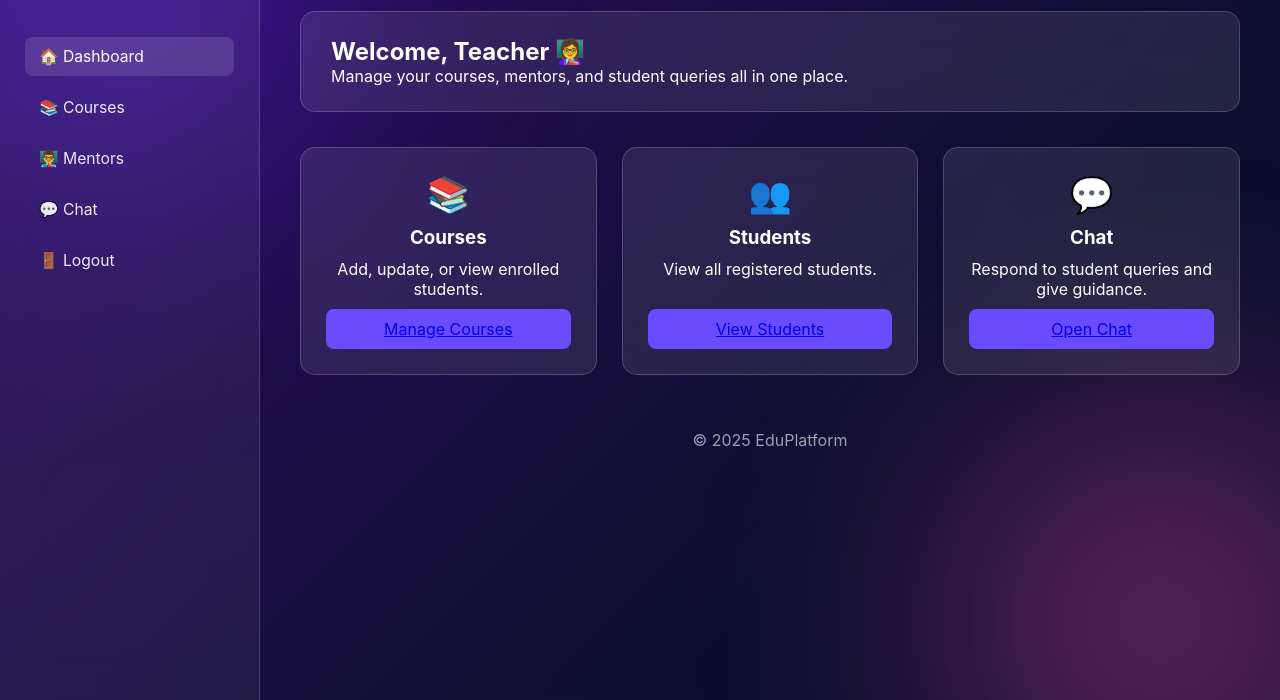
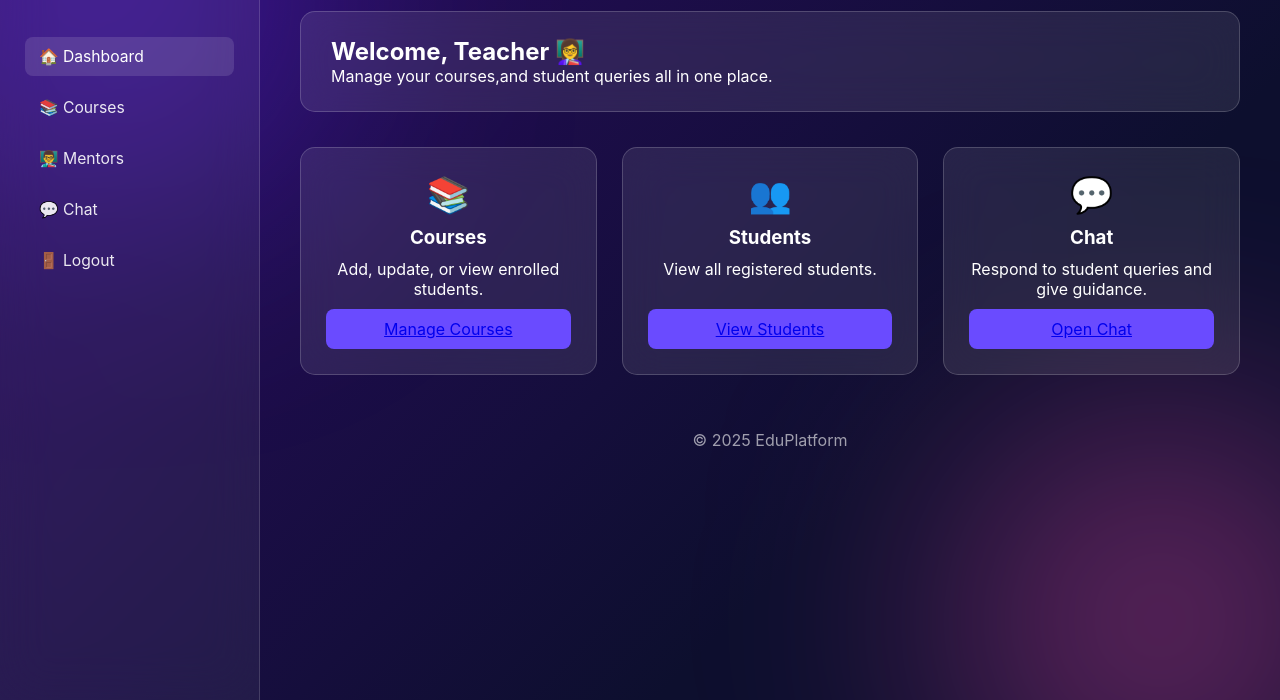
Before and after one commit to Shrama-v-shetty/Academic-Platform-ETP-project, a plain HTML site: page frontend/teacher.html in a window 1280 px wide. Shown: the part 100-800 px from the top of the page. Drawn offline with Linux system fonts and the light colour scheme.

Commit message:
Update teacher.html

```diff
--- a/frontend/teacher.html
+++ b/frontend/teacher.html
@@ -39,7 +39,7 @@
     <section class="welcome glass">
       <div>
         <h2>Welcome, Teacher 👩‍🏫</h2>
-        <p class="muted">Manage your courses, mentors, and student queries all in one place.</p>
+        <p class="muted">Manage your courses,and student queries all in one place.</p>
       </div>
     </section>
 
```
